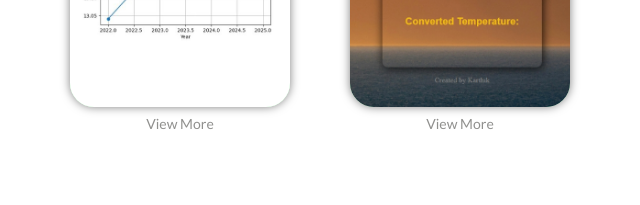
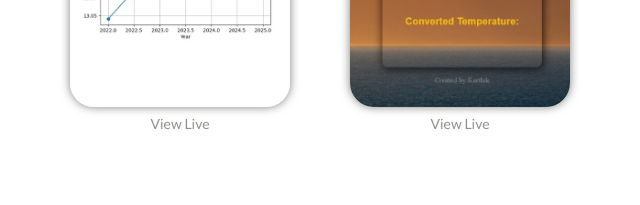
Before and after one commit to karthikchenna/Portfolio, a plain HTML site: page index.html in a window 1280 px wide. Shown: the part 2148-2353 px from the top of the page, 40-680 px from the left. Drawn offline with nearby package versions, Linux system fonts and the light colour scheme.

Commit message:
Update index.html

```diff
--- a/index.html
+++ b/index.html
@@ -160,7 +160,7 @@
                     <div class="cover project_main" style="background-image: url('Assets/project-ml.jpeg');">
                         <b>Developed a ML Model for Dynamic Price Prediction</b>
                     </div>
-                    <a href="#about">View More</a>
+                    <a href="#about">View Live</a>
                 </div>
 
                 <div class="outer">
@@ -174,7 +174,7 @@
                     <div class="cover project_main" style="background-image: url('Assets/temperature.png');">
                         <b>Temperature Converter</b>
                     </div>
-                    <a href="https://karthikchenna.github.io/Temperature-Converter/" target="_blank">View More</a>
+                    <a href="https://karthikchenna.github.io/Temperature-Converter/" target="_blank">View Live</a>
                 </div>
 
                 <div class="outer">
```
